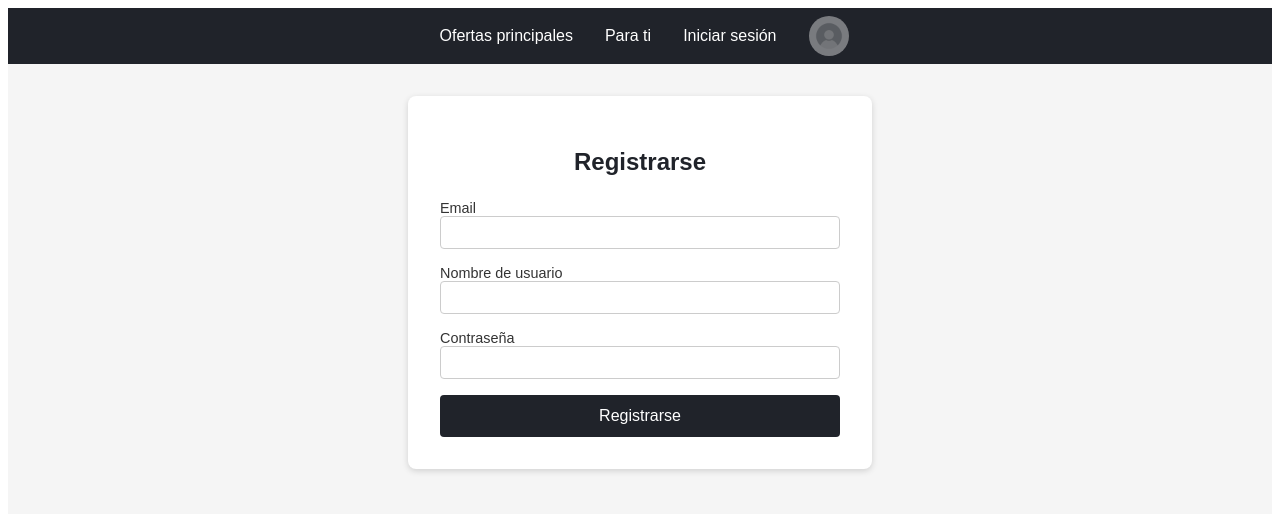
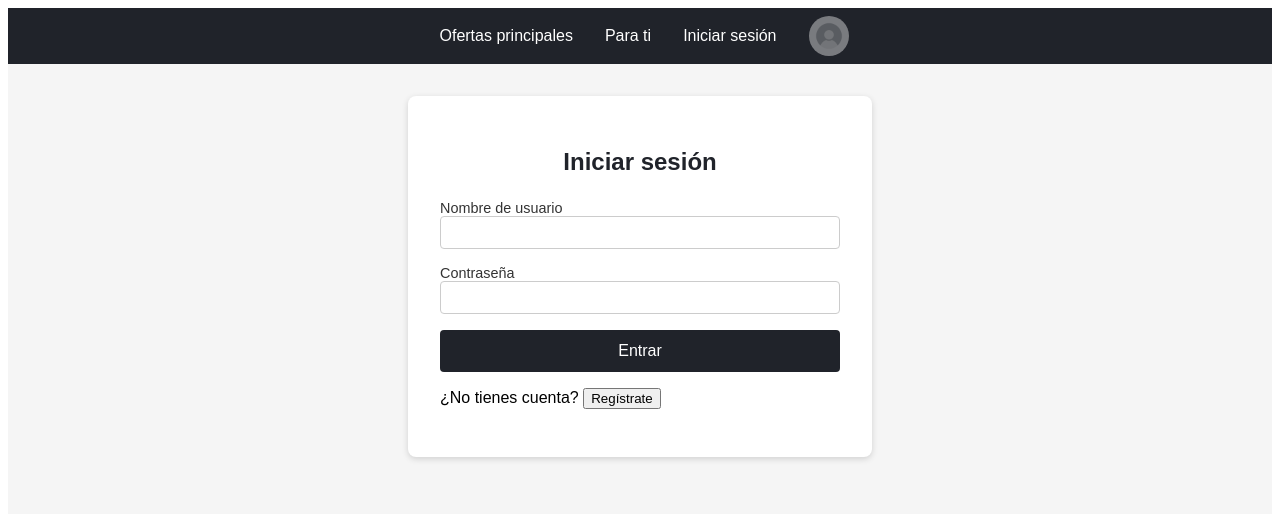
Before and after one commit to BautistaChavira/GameSalesHub, a React (Vite) app in the folder Frontend/: page / in a window 1280 px wide. Both pictures are taken after a click on the button "Iniciar sesión". Shown: the top 514 px of the page. Built offline with nearby package versions, Linux system fonts and the light colour scheme; no server answers.

Commit message:
adición de login

```diff
--- a/Frontend/src/Login.tsx
+++ b/Frontend/src/Login.tsx
@@ -7,6 +7,7 @@ interface LoginProps {
 }
 
 function Login({ onLogin }: LoginProps) {
+  const [mode, setMode] = useState<"login" | "register">("login"); // 👈 alterna entre login y registro
   const [email, setEmail] = useState("");
   const [username, setUsername] = useState("");
   const [password, setPassword] = useState("");
@@ -15,6 +16,7 @@ function Login({ onLogin }: LoginProps) {
   const handleSubmit = async (e: React.FormEvent) => {
     e.preventDefault();
     try {
+      if (mode === "register") {
         const response = await fetchWithTimeout<{ message: string }>(
           API_URLS.register,
           {
@@ -23,17 +25,31 @@ function Login({ onLogin }: LoginProps) {
           }
         );
         console.log("✅ Registro exitoso:", response);
+      } else {
+        const response = await fetchWithTimeout<{ message: string }>(
+          API_URLS.login,
+          {
+            method: "POST",
+            body: JSON.stringify({ username, password }),
+          }
+        );
+        console.log("✅ Login exitoso:", response);
+      }
       onLogin();
     } catch (err: any) {
-      console.error("❌ Error en registro:", err);
+      console.error("❌ Error:", err);
       setError(err.message);
     }
   };
 
   return (
     <div className="login_root">
-      <h2 className="login_title">Registrarse</h2>
+      <h2 className="login_title">
+        {mode === "register" ? "Registrarse" : "Iniciar sesión"}
+      </h2>
+
       <form className="login_form" onSubmit={handleSubmit}>
+        {mode === "register" && (
           <label className="login_label">
             Email
             <input
@@ -44,6 +60,7 @@ function Login({ onLogin }: LoginProps) {
               required
             />
           </label>
+        )}
 
         <label className="login_label">
           Nombre de usuario
@@ -68,10 +85,37 @@ function Login({ onLogin }: LoginProps) {
         </label>
 
         <button type="submit" className="login_btn">
-          Registrarse
+          {mode === "register" ? "Registrarse" : "Entrar"}
         </button>
       </form>
+
       {error && <p className="login_error">{error}</p>}
+
+      <div className="login_toggle">
+        {mode === "register" ? (
+          <p>
+            ¿Ya tienes cuenta?{" "}
+            <button
+              type="button"
+              className="login_link"
+              onClick={() => setMode("login")}
+            >
+              Inicia sesión
+            </button>
+          </p>
+        ) : (
+          <p>
+            ¿No tienes cuenta?{" "}
+            <button
+              type="button"
+              className="login_link"
+              onClick={() => setMode("register")}
+            >
+              Regístrate
+            </button>
+          </p>
+        )}
+      </div>
     </div>
   );
 }
--- a/Frontend/src/config.ts
+++ b/Frontend/src/config.ts
@@ -9,6 +9,8 @@ export const API_URLS = {
   // genres: `${API_BASE_URL}/genres`,
   // login: `${API_BASE_URL}/auth/login`,
   register: `${API_BASE_URL}/register`,
+  login: `${API_BASE_URL}/login`, // 👈 nuevo endpoint
+
 
 } as const;
 
```
Also changed, not shown: 1 other file (tests, documents, lock files or other folders). Lines whose indentation alone changed are shown as unchanged.
